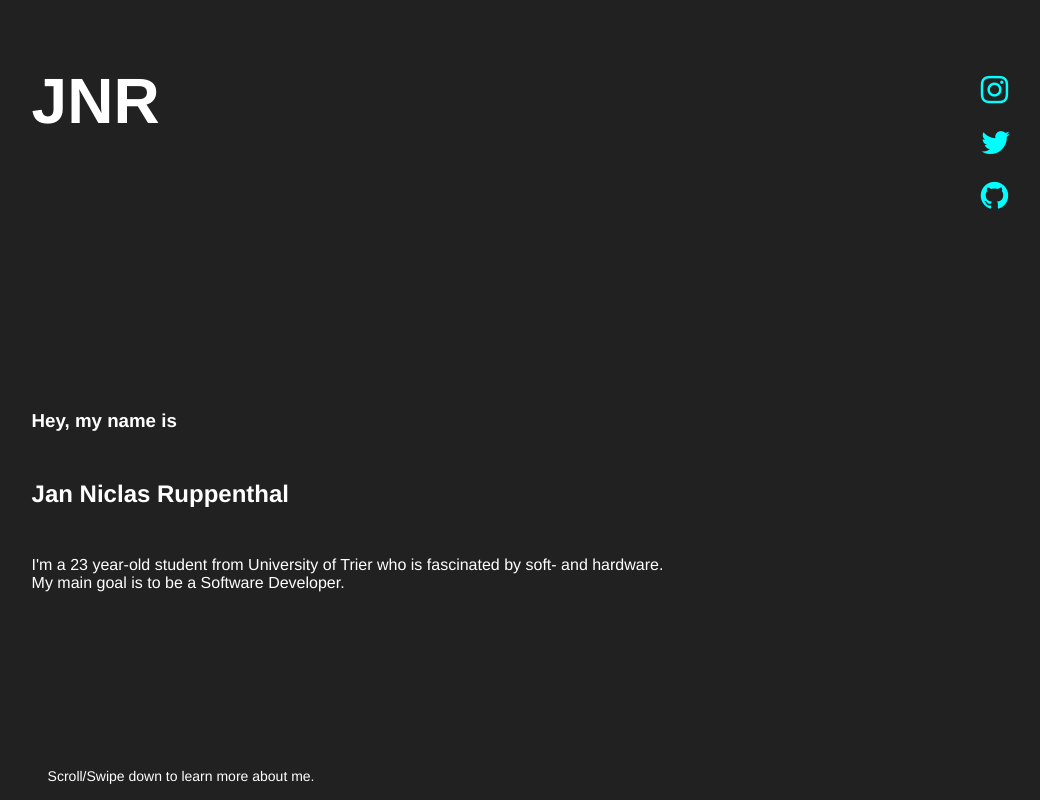
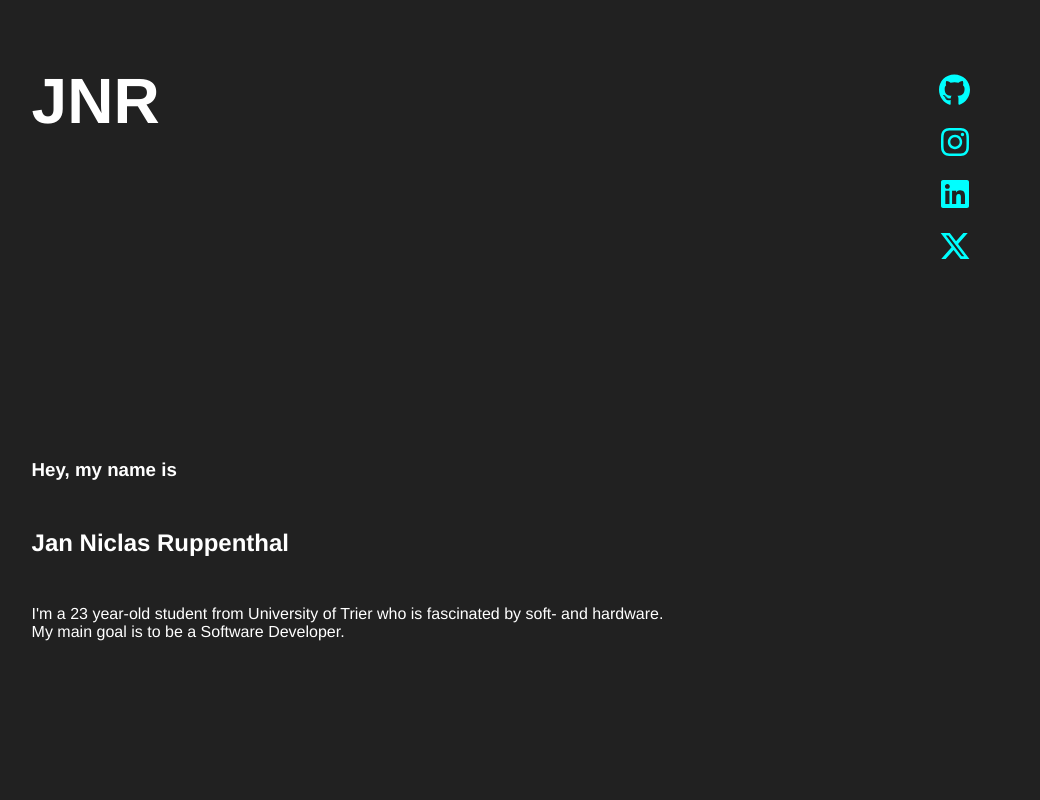
Before and after one commit to JanNiclasRuppenthal/PortfolioWebsite, a Vue app in the folder portfolio/: page /#/ in a window 1280 px wide. Shown: the top 800 px of the page, without its empty margins (90-1130 px from the left). Built offline with nearby package versions, Linux system fonts and the light colour scheme.

Commit message:
Added linkedin account link and changed twitter/X logo.

```diff
--- a/portfolio/package.json
+++ b/portfolio/package.json
@@ -8,6 +8,7 @@
     "lint": "vue-cli-service lint"
   },
   "dependencies": {
+    "@fortawesome/fontawesome-free": "^6.4.2",
     "core-js": "^3.8.3",
     "vue": "^2.6.14",
     "vue-router": "^3.5.1",
@@ -27,7 +28,6 @@
     "vue-cli-plugin-vuetify": "~2.5.1",
     "vue-template-compiler": "^2.6.14",
     "vuetify-loader": "^1.7.0"
-
   },
   "eslintConfig": {
     "root": true,
--- a/portfolio/src/components/Header.vue
+++ b/portfolio/src/components/Header.vue
@@ -8,11 +8,20 @@
         <!-- Add icon library -->
         <link rel="stylesheet" href="https://cdnjs.cloudflare.com/ajax/libs/font-awesome/4.7.0/css/font-awesome.min.css">
 
-        <div class="icons">
+        <div class="icon-container">
             <!-- Add font awesome icons -->
-            <a href="https://www.instagram.com/stubbi_33/"  target=”_blank” class="fa fa-instagram fa-2x"/>
-            <a href="https://twitter.com/Stubbi_33/"  target=”_blank” class="fa fa-twitter fa-2x"/>
-            <a href="https://github.com/JanNiclasRuppenthal"  target=”_blank” class="fa fa-github fa-2x"/>
+            <a href="https://github.com/JanNiclasRuppenthal"  target=”_blank” class="faicons">
+              <i class="fab fa-github fa-2x"/>
+            </a>
+            <a href="https://www.instagram.com/stubbi_33/"  target=”_blank” class="faicons">
+              <i class="fab fa-instagram fa-2x"/>
+            </a>
+            <a href="https://www.linkedin.com/in/jan-niclas-ruppenthal-27369a289/" target="_blank" class="faicons">
+              <i class="fab fa-linkedin fa-2x"/>
+            </a>
+            <a href="https://X.com/Stubbi_33/"  target=”_blank” class="faicons">
+              <i class="fab fa-x-twitter fa-2x"/>
+            </a>
         </div>
     </div>
         <div class="content">
@@ -86,15 +95,24 @@ export default {
     font-size: 400%;
 }
 
-.fa {
-  margin: 20%;
-  width: 20px;
+.icon-container {
+  display: flex;
+  flex-direction: column; /* Display icons vertically */
+  align-items: center; /* Center horizontally */
+}
+
+.faicons {
+  width: 20%;
+  margin: 10px; /* Set vertical margin (10px top and bottom, 0px left and right) */
+  margin-left: auto;
   text-align: center;
   text-decoration: none;
   border-radius: 100%;
   color: aqua;
+}
 
-
+.faicons:hover {
+  color: #ffffff;
 }
 
 .header{
--- a/portfolio/src/components/MyTimeline.vue
+++ b/portfolio/src/components/MyTimeline.vue
@@ -10,7 +10,7 @@
 
     <v-timeline-item  color="orange" icon="mdi-certificate" fill-dot>
       <v-card color="black" dark>
-        <v-card-title class="text-h6">June 2023: Bachelor of Science</v-card-title>
+        <v-card-title class="text-h6">March 2023: Bachelor of Science</v-card-title>
         <v-card-text class="text--primary">
           <p>Bachelor of Science in Computer Science: A broad range of knowledge and skills in computer science, programming, and information technology systems, enabling them to analyze complex problems, develop software, and design technical solutions for various industries.</p>
         </v-card-text>
--- a/portfolio/src/main.js
+++ b/portfolio/src/main.js
@@ -2,6 +2,9 @@ import Vue from 'vue'
 import App from './App.vue'
 import vuetify from './plugins/vuetify'
 import router from './router'
+
+import '@fortawesome/fontawesome-free/css/all.css'
+import '@fortawesome/fontawesome-free/js/all.js'
 
 Vue.config.productionTip = false
 
```
Also changed, not shown: 1 other file (tests, documents, lock files or other folders).
